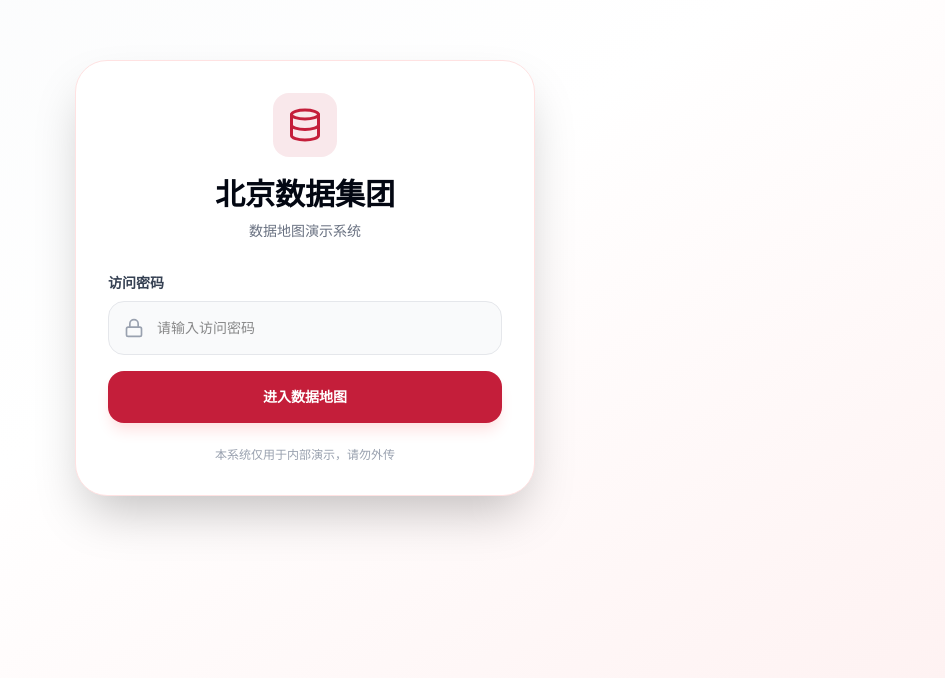
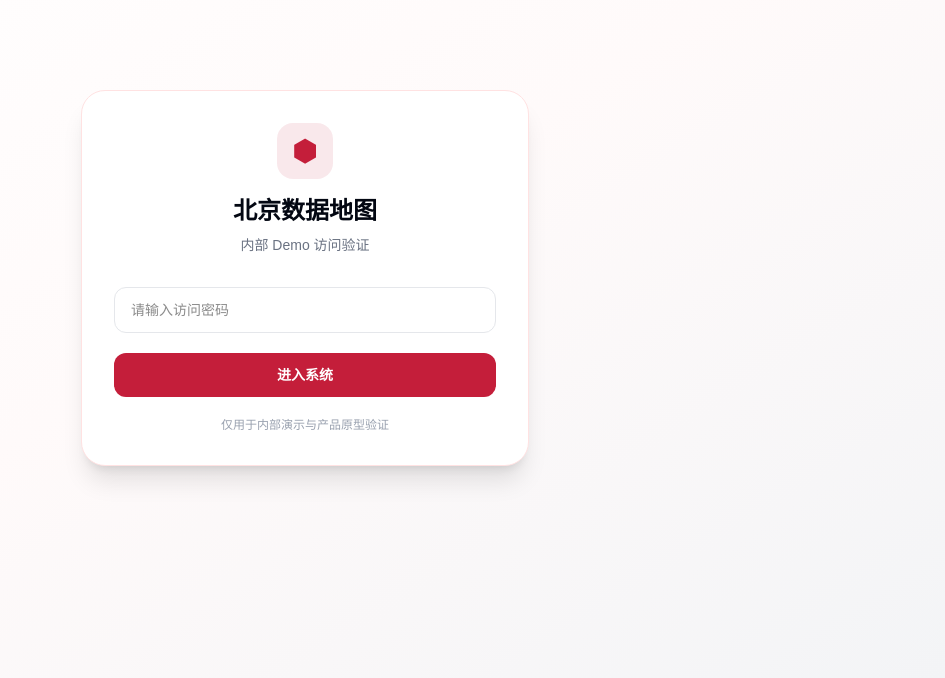
Before and after one commit to wangnoran-a11y/beijing-data-map, a Next.js app: page / in a window 1280 px wide. Shown: the part 122-800 px from the top of the page, without its empty margins (335-1280 px from the left). Built offline with nearby package versions, Linux system fonts and the light colour scheme.

Commit message:
add login gate

```diff
--- a/app/layout.tsx
+++ b/app/layout.tsx
@@ -1,6 +1,8 @@
 import type { Metadata } from "next";
 import { Geist, Geist_Mono } from "next/font/google";
 import "./globals.css";
+
+import LoginGate from "@/components/LoginGate";
 
 const geistSans = Geist({
   variable: "--font-geist-sans",
@@ -13,8 +15,8 @@ const geistMono = Geist_Mono({
 });
 
 export const metadata: Metadata = {
-  title: "Create Next App",
-  description: "Generated by create next app",
+  title: "北京数据地图",
+  description: "北京数据集团数据地图平台",
 };
 
 export default function RootLayout({
@@ -24,10 +26,12 @@ export default function RootLayout({
 }>) {
   return (
     <html
-      lang="en"
+      lang="zh-CN"
       className={`${geistSans.variable} ${geistMono.variable} h-full antialiased`}
     >
-      <body className="min-h-full flex flex-col">{children}</body>
+      <body className="min-h-full flex flex-col bg-white">
+        <LoginGate>{children}</LoginGate>
+      </body>
     </html>
   );
 }
--- a/components/LoginGate.tsx
+++ b/components/LoginGate.tsx
@@ -1,9 +1,8 @@
 "use client";
 
 import { useEffect, useState } from "react";
-import { Lock, Database } from "lucide-react";
 
-const PASSWORD = "BJData2026";
+const DEMO_PASSWORD = "bjdatamap2026";
 
 export default function LoginGate({ children }: { children: React.ReactNode }) {
   const [authed, setAuthed] = useState(false);
@@ -11,50 +10,35 @@ export default function LoginGate({ children }: { children: React.ReactNode }) {
   const [error, setError] = useState("");
 
   useEffect(() => {
-    if (localStorage.getItem("datamap_authed") === "true") {
-      setAuthed(true);
-    }
+    const saved = localStorage.getItem("bjdatamap_authed");
+    if (saved === "true") setAuthed(true);
   }, []);
 
   const handleLogin = () => {
-    if (password === PASSWORD) {
-      localStorage.setItem("datamap_authed", "true");
+    if (password === DEMO_PASSWORD) {
+      localStorage.setItem("bjdatamap_authed", "true");
       setAuthed(true);
     } else {
-      setError("访问密码不正确，请重新输入");
+      setError("密码不正确，请重新输入");
     }
   };
 
   if (authed) return <>{children}</>;
 
   return (
-    <div className="min-h-screen bg-gradient-to-br from-gray-50 via-white to-red-50 flex items-center justify-center px-6">
-      <div className="w-full max-w-[460px] rounded-[32px] border border-red-100 bg-white p-8 shadow-2xl">
-        <div className="mb-8 flex flex-col items-center text-center">
-          <div className="mb-5 flex h-16 w-16 items-center justify-center rounded-2xl bg-[#C41E3A]/10">
-            <Database className="h-9 w-9 text-[#C41E3A]" />
+    <div className="min-h-screen bg-gradient-to-br from-white via-red-50/40 to-gray-100 flex items-center justify-center px-6">
+      <div className="w-full max-w-md rounded-3xl bg-white p-8 shadow-xl border border-red-100">
+        <div className="mb-8 text-center">
+          <div className="mx-auto mb-4 flex h-14 w-14 items-center justify-center rounded-2xl bg-[#C41E3A]/10 text-[#C41E3A] text-3xl">
+            ⬢
           </div>
-
-          <h1 className="text-3xl font-black text-gray-950">
-            北京数据集团
-          </h1>
-
-          <p className="mt-2 text-sm text-gray-500">
-            数据地图演示系统
-          </p>
+          <h1 className="text-2xl font-bold text-gray-950">北京数据地图</h1>
+          <p className="mt-2 text-sm text-gray-500">内部 Demo 访问验证</p>
         </div>
-
-        <div className="space-y-4">
-          <div>
-            <label className="mb-2 block text-sm font-bold text-gray-700">
-              访问密码
-            </label>
-
-            <div className="relative">
-              <Lock className="absolute left-4 top-1/2 h-5 w-5 -translate-y-1/2 text-gray-400" />
 
         <input
           type="password"
+          placeholder="请输入访问密码"
           value={password}
           onChange={(e) => {
             setPassword(e.target.value);
@@ -63,28 +47,20 @@ export default function LoginGate({ children }: { children: React.ReactNode }) {
           onKeyDown={(e) => {
             if (e.key === "Enter") handleLogin();
           }}
-                placeholder="请输入访问密码"
-                className="w-full rounded-2xl border border-gray-200 bg-gray-50 py-4 pl-12 pr-4 text-sm outline-none transition focus:border-[#C41E3A] focus:bg-white"
+          className="w-full rounded-xl border border-gray-200 px-4 py-3 text-sm outline-none focus:border-[#C41E3A]"
         />
-            </div>
 
-            {error && (
-              <p className="mt-2 text-sm text-[#C41E3A]">
-                {error}
-              </p>
-            )}
-          </div>
+        {error && <p className="mt-3 text-sm text-red-500">{error}</p>}
 
         <button
           onClick={handleLogin}
-            className="w-full rounded-2xl bg-[#C41E3A] py-4 text-sm font-bold text-white shadow-lg shadow-red-100 transition hover:bg-[#A91830]"
+          className="mt-5 w-full rounded-xl bg-[#C41E3A] py-3 text-sm font-bold text-white hover:bg-[#A91830]"
         >
-            进入数据地图
+          进入系统
         </button>
-        </div>
 
-        <p className="mt-6 text-center text-xs text-gray-400">
-          本系统仅用于内部演示，请勿外传
+        <p className="mt-5 text-center text-xs text-gray-400">
+          仅用于内部演示与产品原型验证
         </p>
       </div>
     </div>
```
Lines whose indentation alone changed are shown as unchanged.
